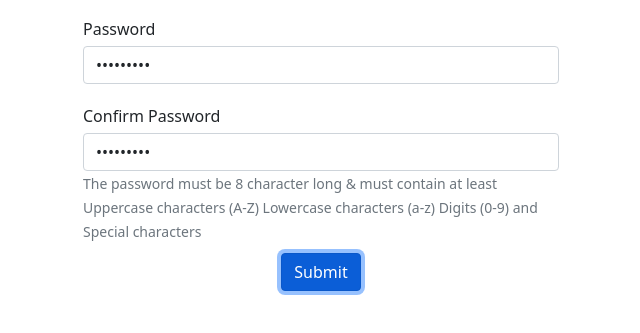
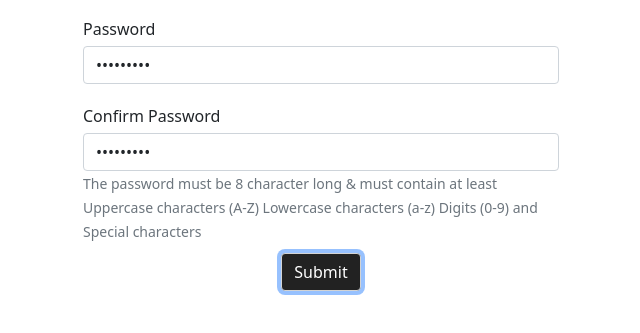
Before and after one commit to iBookmark-Customer-Support/iBookmark-Customer-Support.github.io, a plain HTML site: page index.html in a window 1280 px wide. Both pictures are taken after typing "Sample123", "Sample123" into the empty fields and a click on the button "Submit". Shown: the part 323-656 px from the top of the page, without its empty margins (319-959 px from the left). Drawn offline with Linux system fonts and the light colour scheme; no server answers.

Commit message:
added URL Scheme

```diff
--- a/app.js
+++ b/app.js
@@ -36,7 +36,7 @@ const postForm = () => {
     return null;
   }
   axios
-    .patch("localhost:3000/api/v1/auth/reset", {
+    .patch("http://localhost:3000/api/v1/auth/reset", {
       password: password,
       passwordRepeat: passwordRepeat,
       token: tkn,
--- a/index.html
+++ b/index.html
@@ -26,6 +26,16 @@
       }
       .btn-submit:hover {
         background-color: rgb(34, 34, 34);
+      }
+      .btn-primary {
+        border-color: lightgrey;
+      }
+      .btn-check:focus + .btn-primary,
+      .btn-primary:focus {
+        color: #fff;
+        background-color: rgb(34, 34, 34);
+        border-color: lightgrey;
+        box-shadow: 0 0 0 0.25rem rgb(34, 34, 34 / 50%);
       }
       .margin-bottom {
         margin-bottom: 30px;
```
